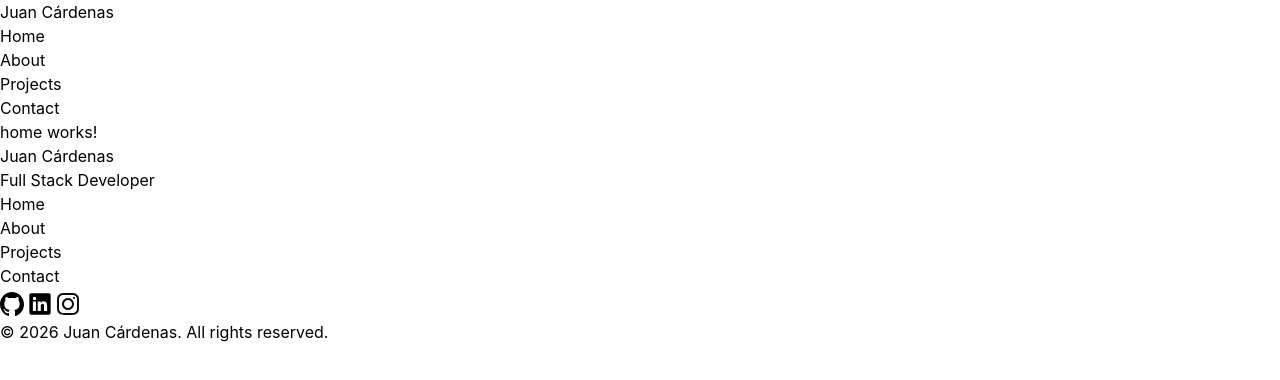
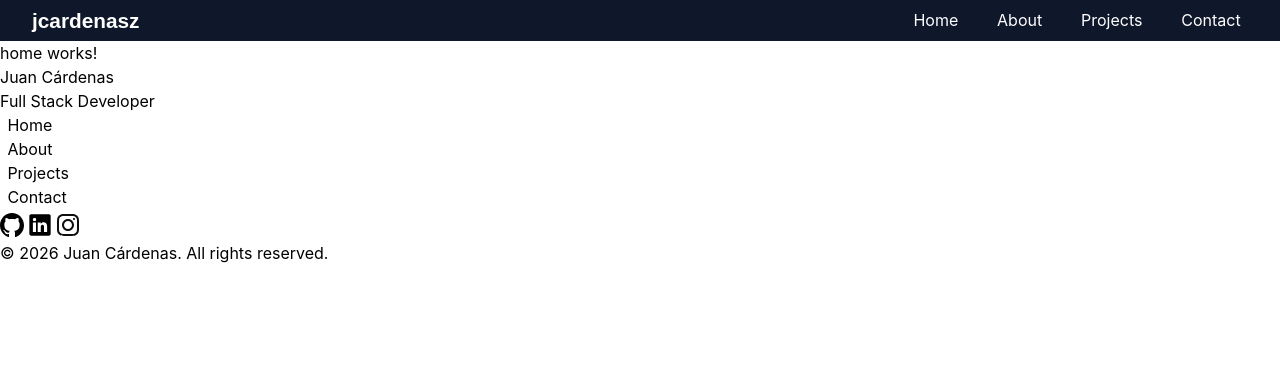
Before and after one commit to jcardenasz/Portfolio, an Angular app: page / in a window 1280 px wide. Shown: the top 380 px of the page. Built offline with nearby package versions, Linux system fonts and the light colour scheme.

Commit message:
🚀feat: first navbar styles, not finished

```diff
--- a/src/app/components/atoms/button/button.css
+++ b/src/app/components/atoms/button/button.css
@@ -0,0 +1,19 @@
+.button {
+  background: none;
+  border: none;
+  color: inherit;
+  font-size: 1rem;
+  cursor: pointer;
+  transition: opacity 0.2s ease;
+  border: 1px solid transparent;
+  padding: 0.2rem 0.4rem;
+}
+
+.button:hover {
+  opacity: 0.7;
+  border: 1px solid aqua;
+  border-radius: 0.4rem;
+  padding: 0.2rem 0.4rem;
+  transition: opacity border color 3s ease;
+  color: aqua;
+}
--- a/src/app/components/atoms/button/button.html
+++ b/src/app/components/atoms/button/button.html
@@ -1,3 +1,3 @@
-<a [routerLink]="redirect" class="app-button">
+<a [routerLink]="redirect" class="button">
   <ng-content></ng-content>
 </a>
--- a/src/app/components/organisms/navbar/navbar.css
+++ b/src/app/components/organisms/navbar/navbar.css
@@ -0,0 +1,24 @@
+.navbar {
+  display: flex;
+  justify-content: space-between;
+  align-items: center;
+  padding: 0.3rem 2rem;
+  width: 100%;
+  background-color: #0f172a;
+  color: white;
+}
+
+.navbar-logo h1 {
+  font-size: 1.3rem;
+  font-weight: 600;
+  margin: 0;
+  font-family: 'montserrat', sans-serif;
+}
+
+.navbar-links {
+  display: flex;
+  gap: 1.5rem;
+  list-style: none;
+  margin: 0;
+  padding: 0;
+}
--- a/src/app/components/organisms/navbar/navbar.html
+++ b/src/app/components/organisms/navbar/navbar.html
@@ -1,6 +1,6 @@
 <nav class="navbar">
   <div class="navbar-logo">
-    <h1>Juan Cárdenas</h1>
+    <h1>jcardenasz</h1>
   </div>
   <ul class="navbar-links">
     <li><app-button redirect="/">Home</app-button></li>
@@ -8,7 +8,4 @@
     <li><app-button redirect="/projects">Projects</app-button></li>
     <li><app-button redirect="/contact">Contact</app-button></li>
   </ul>
-  <div class="navbar-actions">
-    <!-- Add login/logout buttons or user-related actions here -->
-  </div>
 </nav>
```
